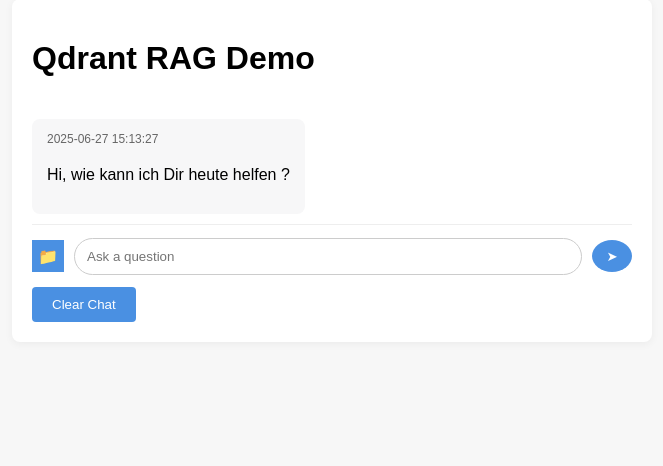
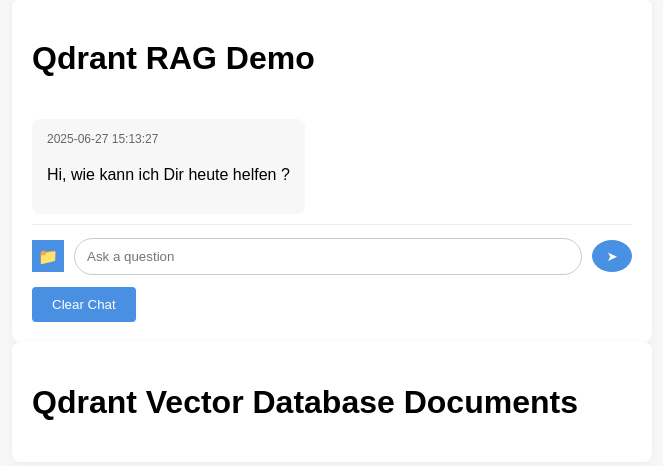
Before and after one commit to bennyhandball/Datenbanken, a Flask app: page / in a window 1280 px wide. Shown: the part 41-507 px from the top of the page, without its empty margins (308-971 px from the left). Run offline with Flask 3, Linux system fonts and the light colour scheme.

Commit message:
Changed index.html

```diff
--- a/templates/index.html
+++ b/templates/index.html
@@ -31,6 +31,7 @@
     </div>
 
 
+
     <form method="post" action="{{ url_for('clear_chat') }}" class="clear-form">
         <button type="submit">Clear Chat</button>
     </form>
@@ -41,6 +42,15 @@
     </div>
     {% endif %}
 </div>
+
+<div class="container">
+    <h1>Qdrant Vector Database Documents</h1>
+    <div id="loading-container"><div id="loading-bar"></div></div>
+
+
+
+</div>
+
 <script src="{{ url_for('static', filename='script.js') }}"></script>
 </body>
 </html>
```
